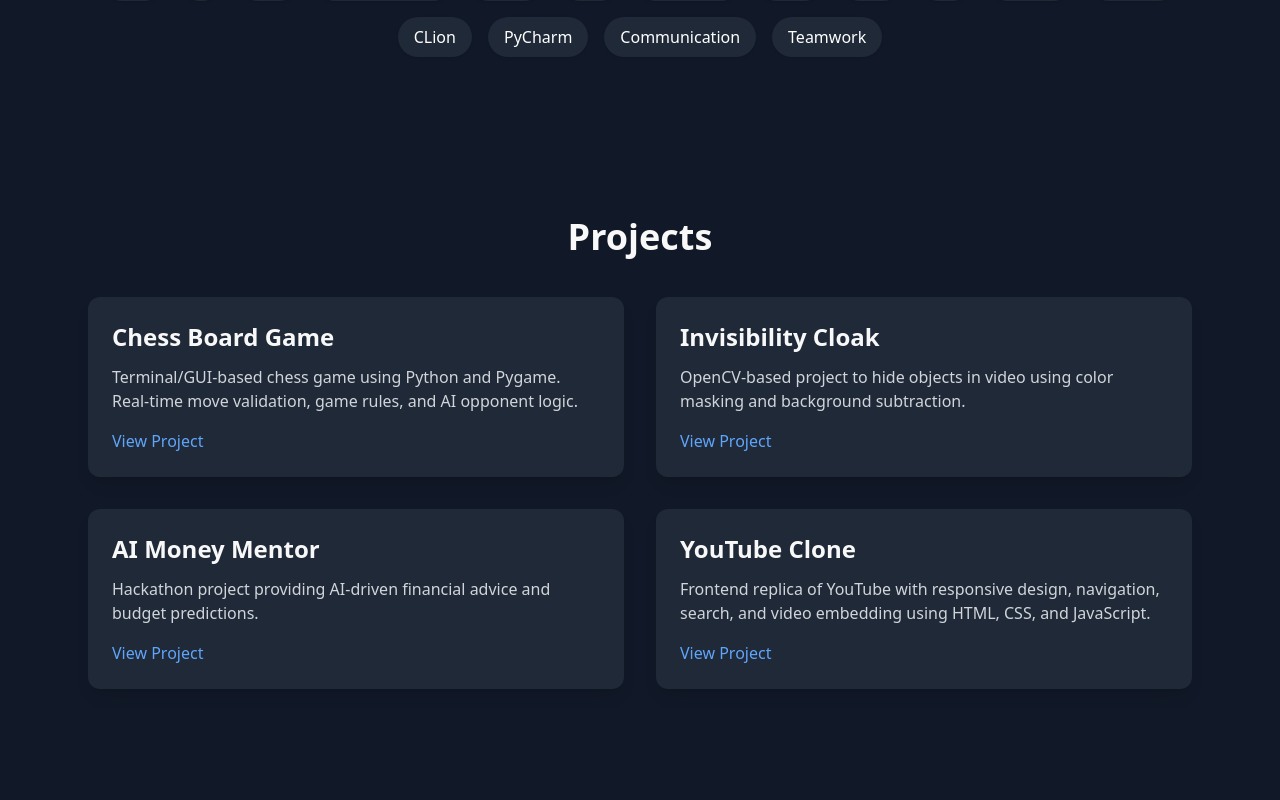
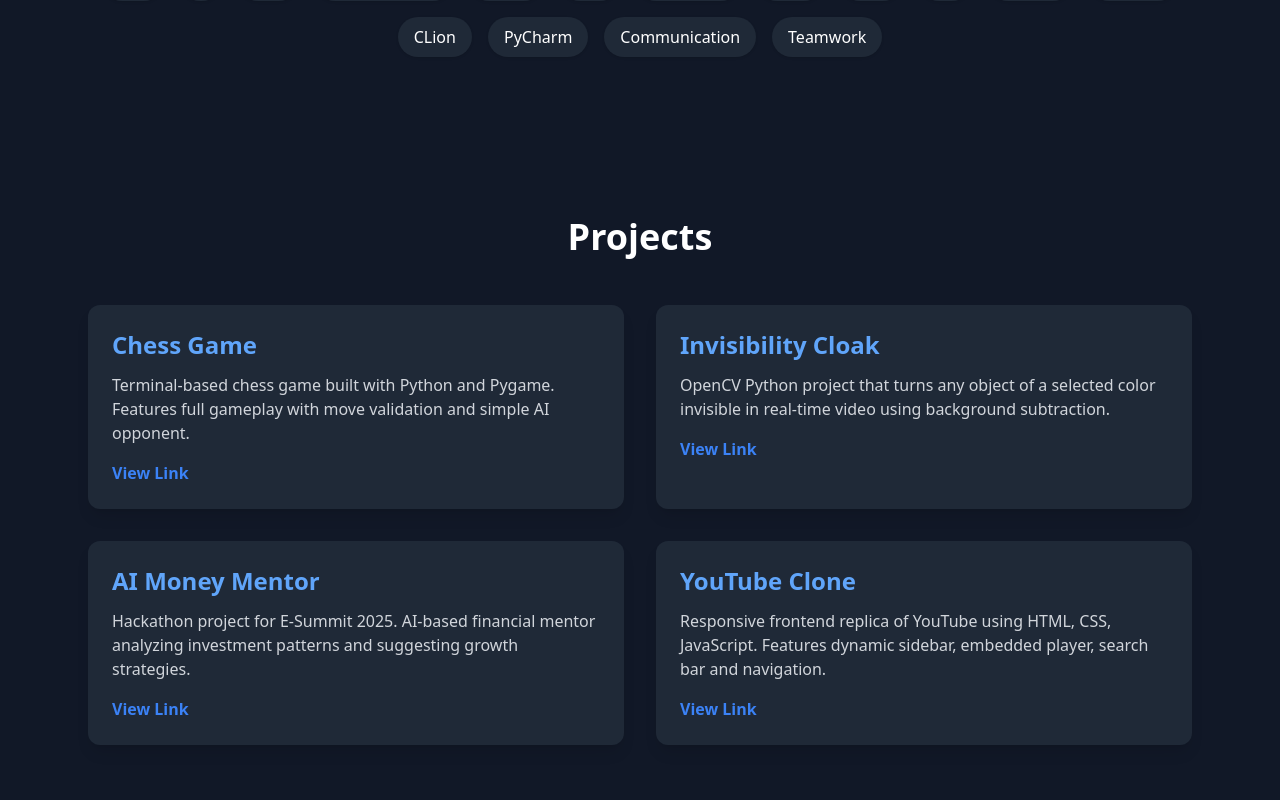
Before and after one commit to GSWAYAM9/portfolio2, a Next.js app: page / in a window 1280 px wide. Shown: the part 1080-1880 px from the top of the page. Built offline with nearby package versions, Linux system fonts and the light colour scheme.

Commit message:
Update Projects.js

```diff
--- a/components/Projects.js
+++ b/components/Projects.js
@@ -1,41 +1,56 @@
-export default function Projects() {
+import React from "react";
+
 const projects = [
   {
-      name: "Chess Board Game",
-      desc: "Terminal/GUI-based chess game using Python and Pygame. Real-time move validation, game rules, and AI opponent logic.",
-      link: "https://www.linkedin.com/posts/swayam-gupta-a62b66329_python-pygame-chess-activity-7378679248351465472-hhMU"
+    title: "Chess Game",
+    description: "Terminal-based chess game built with Python and Pygame. Features full gameplay with move validation and simple AI opponent.",
+    link: "https://www.linkedin.com/posts/swayam-gupta-a62b66329_python-pygame-chess-activity-7378679248351465472-hhMU?utm_source=share&utm_medium=member_desktop&rcm=ACoAAFLuaGoBX0rE4JaWHmv7GHpx_ent1uvn_3I"
   },
   {
-      name: "Invisibility Cloak",
-      desc: "OpenCV-based project to hide objects in video using color masking and background subtraction.",
-      link: "https://www.linkedin.com/posts/swayam-gupta-a62b66329_opencv-python-computervision-activity-7378371359208407041-0xW4"
+    title: "Invisibility Cloak",
+    description: "OpenCV Python project that turns any object of a selected color invisible in real-time video using background subtraction.",
+    link: "https://www.linkedin.com/posts/swayam-gupta-a62b66329_opencv-python-computervision-activity-7378371359208407041-0xW4?utm_source=share&utm_medium=member_desktop&rcm=ACoAAFLuaGoBX0rE4JaWHmv7GHpx_ent1uvn_3I"
   },
   {
-      name: "AI Money Mentor",
-      desc: "Hackathon project providing AI-driven financial advice and budget predictions.",
-      link: "https://www.linkedin.com/posts/swayam-gupta-a62b66329_hackathon-esummit2025-teamwork-activity-7366673134105616384-eju4"
+    title: "AI Money Mentor",
+    description: "Hackathon project for E-Summit 2025. AI-based financial mentor analyzing investment patterns and suggesting growth strategies.",
+    link: "https://www.linkedin.com/posts/swayam-gupta-a62b66329_hackathon-esummit2025-teamwork-activity-7366673134105616384-eju4?utm_source=share&utm_medium=member_desktop&rcm=ACoAAFLuaGoBX0rE4JaWHmv7GHpx_ent1uvn_3I"
   },
   {
-      name: "YouTube Clone",
-      desc: "Frontend replica of YouTube with responsive design, navigation, search, and video embedding using HTML, CSS, and JavaScript.",
-      link: "https://www.linkedin.com/posts/swayam-gupta-a62b66329_webdevelopment-frontend-html-activity-7354221359700369408-T0np"
-    }
+    title: "YouTube Clone",
+    description: "Responsive frontend replica of YouTube using HTML, CSS, JavaScript. Features dynamic sidebar, embedded player, search bar and navigation.",
+    link: "https://www.linkedin.com/posts/swayam-gupta-a62b66329_webdevelopment-frontend-html-activity-7354221359700369408-T0np?utm_source=share&utm_medium=member_desktop&rcm=ACoAAFLuaGoBX0rE4JaWHmv7GHpx_ent1uvn_3I"
+  },
 ];
 
+const Projects = () => {
   return (
-    <section id="projects" className="py-20 px-6 max-w-6xl mx-auto" data-aos="fade-left">
-      <h2 className="text-4xl font-bold mb-10 text-center">Projects</h2>
+    <section id="projects" className="py-20 px-6 max-w-6xl mx-auto">
+      <h2 className="text-4xl font-bold mb-12 text-center text-white" data-aos="fade-up">
+        Projects
+      </h2>
       <div className="grid md:grid-cols-2 gap-8">
-        {projects.map((proj, idx) => (
-          <div key={idx} className="bg-gray-800 p-6 rounded-xl shadow-lg hover:shadow-2xl transition">
-            <h3 className="text-2xl font-semibold mb-3">{proj.name}</h3>
-            <p className="text-gray-300 mb-4">{proj.desc}</p>
-            <a href={proj.link} target="_blank" rel="noreferrer" className="text-blue-400 hover:underline">
-              View Project
+        {projects.map((project, idx) => (
+          <div
+            key={idx}
+            className="bg-gray-800 p-6 rounded-xl shadow-lg hover:scale-105 transition duration-300"
+            data-aos="fade-up"
+          >
+            <h3 className="text-2xl font-semibold mb-3 text-blue-400">{project.title}</h3>
+            <p className="text-gray-300 mb-4">{project.description}</p>
+            <a
+              href={project.link}
+              target="_blank"
+              rel="noopener noreferrer"
+              className="text-blue-500 font-semibold hover:underline"
+            >
+              View Link
             </a>
           </div>
         ))}
       </div>
     </section>
   );
-}
+};
+
+export default Projects;
```
Lines whose indentation alone changed are shown as unchanged.
